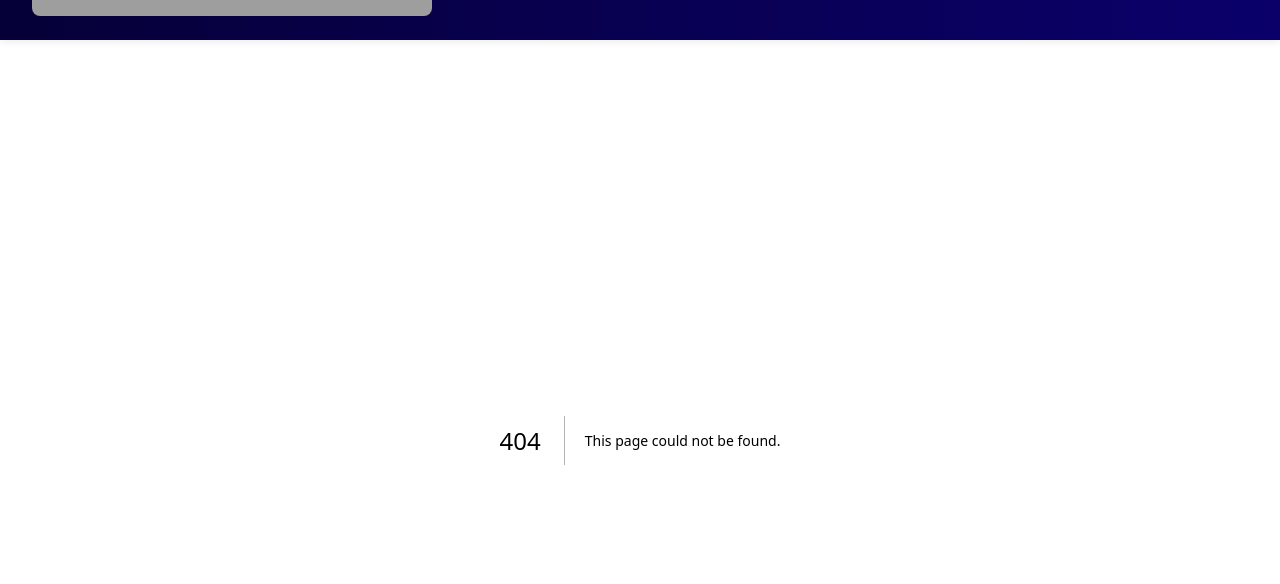
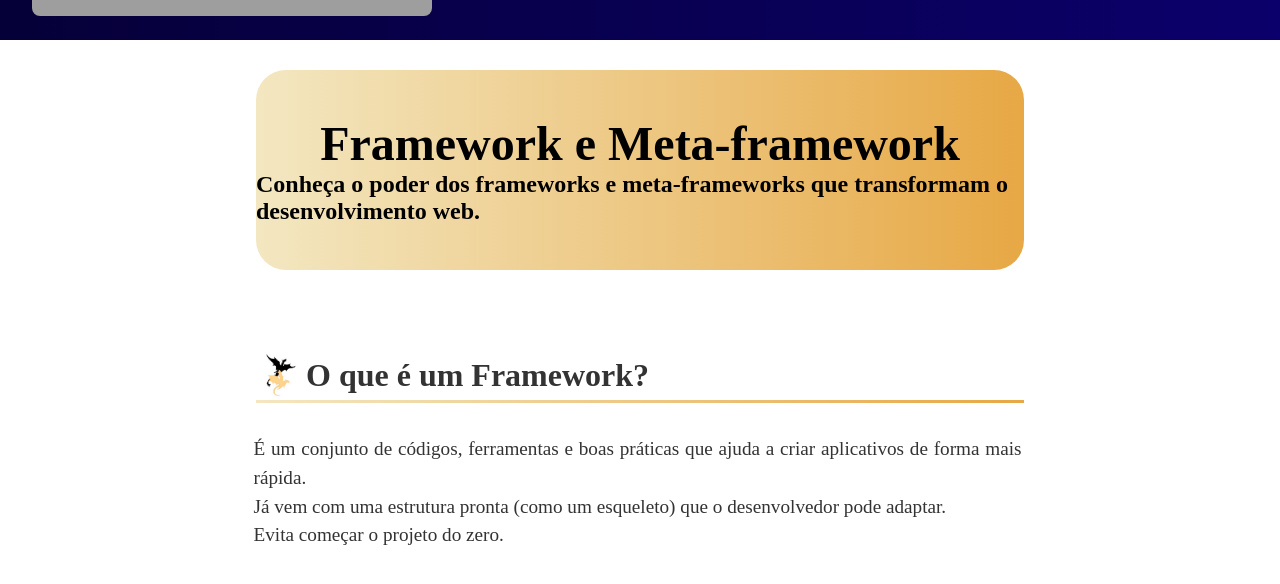
Before and after one commit to imlaurinhaaa/Mini_Wiki_Tech, a Next.js app: page /Framework_Meta-framework in a window 1280 px wide. Before the commit this address had no page. Shown: the part 308-892 px from the top of the page. After the commit the page ends 858 px from the top, so only its background shows below. Built offline with nearby package versions, Linux system fonts and the light colour scheme; grey boxes are pictures that could not be loaded.

Commit message:
feat: create component titleContent

```diff
--- /dev/null
+++ b/src/app/Framework_Meta-framework/framework_metaframework.module.css
@@ -0,0 +1,47 @@
+.container {
+    display: flex;
+    flex-direction: column;
+    align-items: center;
+    justify-content: center;
+    background-color: white;
+}
+
+.banner {
+    display: flex;
+    flex-direction: column;
+    width: 60%;
+    height: 200px;
+    background: linear-gradient(to right, #f3e7c1, #e7a845);
+    border-radius: 30px;
+    align-items: center;
+    justify-content: center;
+    font-size: 24px;
+    font-weight: bold;
+    margin-top: 30px;
+}
+
+.titleContent {
+    display: flex;
+    flex-direction: row;
+    margin-top: 5rem;
+    align-items: center;
+    width: 60%;
+}
+
+.line {
+    width: 60%;
+    height: 3px;
+    background: linear-gradient(to right, #f3e7c1, #e7a845);
+    margin-bottom: 2rem;
+}
+
+.info {
+    display: flex;
+    flex-direction: column;
+    width: 60%;
+    font-size: 1.2rem;
+    margin-right: 5px;
+    line-height: 1.5;
+    color: #333;
+    text-align: justify;
+}
--- /dev/null
+++ b/src/app/Framework_Meta-framework/page.jsx
@@ -0,0 +1,30 @@
+import React from 'react';
+import Image from 'next/image';
+import styles from './framework_metaframework.module.css';
+import TitleContent from '../../components/titleContent';
+
+export default function Framework_MetaFramework() {
+    return (
+        <div className={styles.container}>
+            <div className={styles.banner}>
+                <h1 className={styles.title}>Framework e Meta-framework</h1>
+                <p className={styles.description}>
+                    Conheça o poder dos frameworks e meta-frameworks que transformam o desenvolvimento web.
+                </p>
+            </div>
+            <TitleContent icon="/images/icon_andarna.png" title="O que é um Framework?" />
+            <div className={styles.line}></div>
+            <div className={styles.info}>
+                <p className={styles.textInfo}>
+                    É um conjunto de códigos, ferramentas e boas práticas que ajuda a criar aplicativos de forma mais rápida.
+                </p>
+                <p className={styles.textInfo}>
+                    Já vem com uma estrutura pronta (como um esqueleto) que o desenvolvedor pode adaptar.
+                </p>
+                <p className={styles.textInfo}>
+                    Evita começar o projeto do zero.
+                </p>
+            </div>
+        </div>
+    )
+}
--- /dev/null
+++ b/src/components/titleContent.jsx
@@ -0,0 +1,12 @@
+import React from 'react';
+import Image from 'next/image';
+import styles from '../styles/titleContent.module.css';
+
+export default function TitleContent({ icon, title }) {
+    return (
+        <div className={styles.titleContent}>
+            <Image src={icon} alt="icone" width={50} height={50} />
+            <h1 className={styles.title}>{title}</h1>
+        </div>
+    );
+}
--- /dev/null
+++ b/src/styles/titleContent.module.css
@@ -0,0 +1,14 @@
+.titleContent {
+    display: flex;
+    flex-direction: row;
+    margin-top: 5rem;
+    align-items: center;
+    width: 60%;
+}
+
+.title {
+    font-size: 2rem;
+    font-weight: bold;
+    color: #333;
+    margin-right: 20px;
+}
```
Also changed, not shown: public/images/icon_andarna.png (added), src/styles/blablabla.module.css (deleted).
